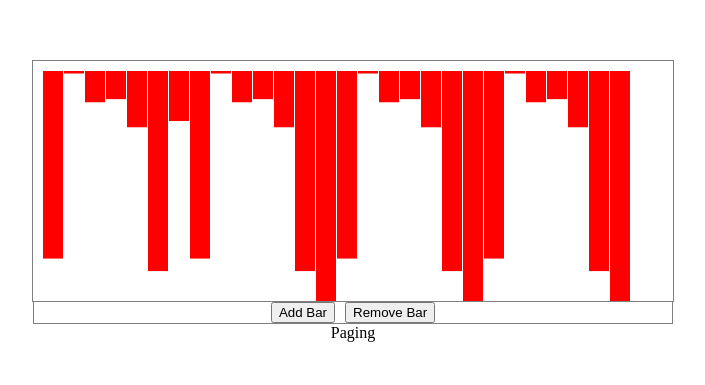
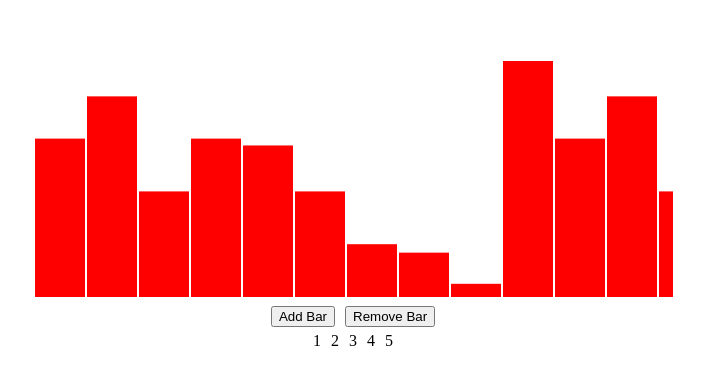
Before and after one commit to ogidog/prof-souz-test-task, a Vue app in the folder profsouz-test-task-frontend/: page / in a window 1280 px wide. Shown: the part 219-604 px from the top of the page, without its empty margins (287-992 px from the left). Built offline with nearby package versions, Linux system fonts and the light colour scheme.

Commit message:
Created svg with bars, add/remove functional

```diff
--- a/profsouz-test-task-frontend/src/components/MainContainer.vue
+++ b/profsouz-test-task-frontend/src/components/MainContainer.vue
@@ -1,22 +1,26 @@
 <template>
   <div class="container">
-    <div class="bar-chart-container">
+    <div class="bar-chart-container" ref="barChartContainer">
       <svg class="bar-chart" ref="barChart" :width="this.barChartWidth">
-        <g v-for="(value, index) in data" :key="index">
+        <g v-for="(value, index) in data" :key="index"
+           :transform="`translate(${this.BAR_GAP}, ${this.barChartClientHeight}) scale(1,-1)`">
           <rect class="bar"
-                :width="this.barWidth"
-                :height="100 * value * this.barHeightScaleFactor + '%'"
-                :x="index * (this.barWidth + 1)"
+                :height="`${100 * value * this.barHeightScaleFactor}%`"
+                :width="this.BAR_WIDTH"
+                :x="index * (this.BAR_WIDTH + this.BAR_GAP)"
           ></rect>
         </g>
       </svg>
     </div>
     <div class="button-controls">
-      <button @click="this.data.push(300)">Add Bar</button>
+      <button @click="this.data.push(this.randomNumber(10, 400))">Add Bar</button>
       <button @click="this.data.pop()">Remove Bar</button>
     </div>
-    <div class="pagination-control">
-      <div>Paging</div>
+    <div class="pagination-control" v-if="this.numPages > 1">
+      <div class="page-control" @click="scrollBarChart(pageNum)" v-for="pageNum in [...Array(this.numPages).keys()]"
+           :key="pageNum">
+        {{ pageNum + 1 }}
+      </div>
     </div>
   </div>
 </template>
@@ -25,34 +29,55 @@
 export default {
   created() {
     console.log("created");
+
+    this.BAR_WIDTH = 50;
+    this.BAR_GAP = 2;
+
+    this.randomNumber = (min, max) => Math.floor(Math.random() * max) + min;
   },
 
   mounted() {
     console.log("mounted")
 
-    this.barWidth = parseInt(window.getComputedStyle(document.querySelector(".bar"))["width"]);
     this.barChartClientHeight = this.$refs.barChart.clientHeight;
+    this.barChartContainerClientWidth = this.$refs.barChartContainer.clientWidth;
+    this.barsPerPage = Math.floor(this.barChartContainerClientWidth / (this.BAR_WIDTH + this.BAR_GAP));
+
   },
 
   data() {
     console.log("data")
 
     return {
-      data: [300, 4, 50, 45, 90, 320, 80, 300, 4, 50, 45, 90, 320, 380, 300, 4, 50, 45, 90, 320, 380, 300, 4, 50, 45, 90, 320, 380],
+      data: [300, 380, 200, 300, 287, 200, 100, 84, 25, 450, 300, 380, 200, 300, 287, 200, 100, 84, 25, 450, 300, 380,
+        200, 300, 287, 200, 100, 84, 25, 450, 300, 380, 200, 300, 287, 200, 100, 84, 25, 450, 300, 380, 200, 300, 287, 200, 100, 84, 25, 450,],
 
       barChartClientHeight: 1,
-      barWidth: 1
+      barChartContainerClientWidth: 1,
+
+      barsPerPage: 1,
+      currentPage: 0,
+    }
+  },
+
+  methods: {
+    scrollBarChart(pageNum) {
+      this.$refs.barChartContainer.scrollTo(pageNum * this.barChartContainerClientWidth, 0)
     }
   },
 
   computed: {
     barChartWidth() {
-      return this.data.length * this.barWidth + this.data.length;
+      return this.data.length * this.BAR_WIDTH + this.BAR_GAP * this.data.length;
     },
 
     barHeightScaleFactor() {
       let maxElement = Math.max.apply(null, this.data);
       return maxElement > this.barChartClientHeight ? 1 / maxElement : 1 / this.barChartClientHeight;
+    },
+
+    numPages() {
+      return Math.ceil(this.data.length / this.barsPerPage)
     }
   }
 }
@@ -71,7 +96,6 @@ export default {
   width: 50vw;
   height: 30vh;
 
-  border: 1px solid gray;
 }
 
 .bar-chart-container {
@@ -82,26 +106,36 @@ export default {
 
 .bar-chart {
   height: 99%;
-  margin: 10px;
 }
 
 .bar {
-  width: 20px;
   fill: red;
-  y: 0;
+  y: 2;
 }
 
-.button-controls{
+.bar-label {
+  font-size: 1em;
+}
+
+.button-controls {
   display: flex;
   justify-content: center;
   gap: 10px;
 
-  border: 1px solid gray;
+  margin: 5px;
+
 }
 
-.pagination-control{
+.pagination-control {
   display: flex;
   justify-content: center;
+  gap: 10px;
+
+  margin: 5px;
+}
+
+.page-control {
+  cursor: pointer;
 }
 
 </style>
```
